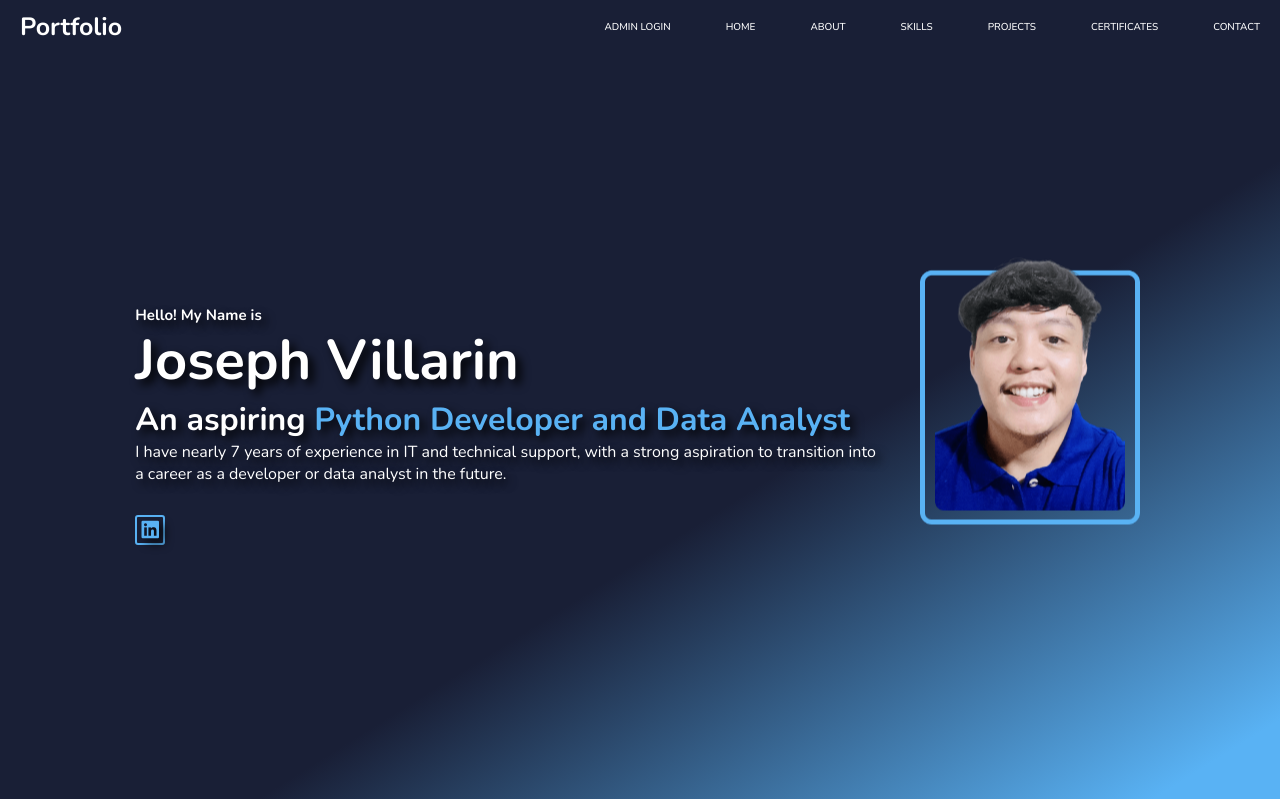
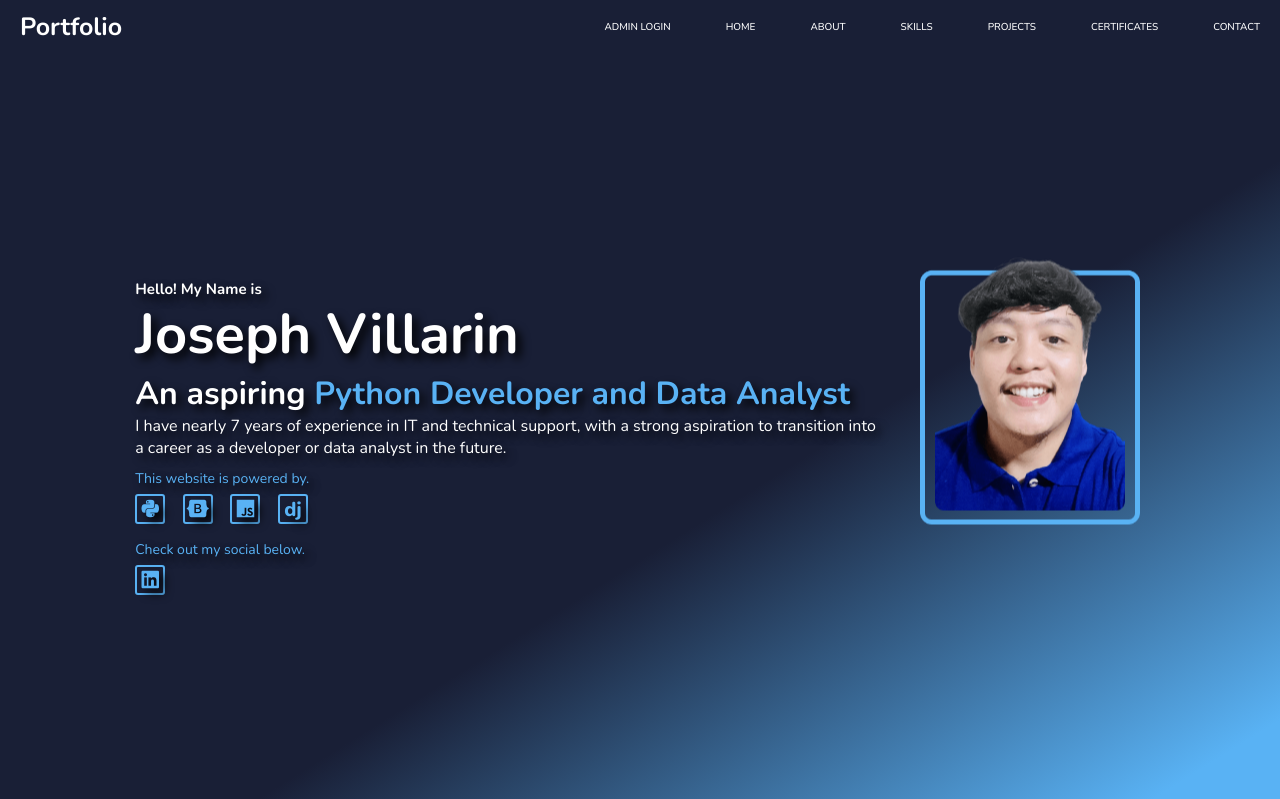
Before and after one commit to joseph0327/portfolio-in-render, a Django app: page / in a window 1280 px wide. Shown: the top 799 px of the page. Run offline with Django 5.2, Linux system fonts and the light colour scheme; data comes from the database, SQL or seed files in the repository; some libraries are stand-ins or nearby versions.

Commit message:
added icons in homepage

```diff
--- a/portfolio/static/css/styles.css
+++ b/portfolio/static/css/styles.css
@@ -189,7 +189,14 @@ header .navbar a.active {
         align-items: center;
 
     }
-
+    .home .icontitle{
+        font-size: 1.4rem;
+        padding-top: 0rem 0;
+        margin-top: 0rem;
+    }
+    .home p{
+        margin-top: 0rem;
+    }
 }
 
 
@@ -237,6 +244,46 @@ span{
     border-radius: 20px;
     padding-bottom: 100px;
 
+}
+.tools i{
+    display: inline-flex;
+    justify-content: center;
+    align-items: center;
+    width: 3rem;
+    height: 3rem;
+    background: transparent;
+    border: .2rem solid var(--main-color);
+    border-radius: 10%;
+    font-size: 2rem;
+    color: var(--main-color);
+    margin: .6rem 0;
+    margin-right: 1.5rem;
+    transition: .5s ease;
+
+}
+.tools .django{
+    display: inline-flex;
+    justify-content: center;
+    align-items: center;
+    width: 3rem;
+    height: 3rem;
+    background: transparent;
+    border: .2rem solid var(--main-color);
+    border-radius: 10%;
+    font-size: 2rem;
+    color: var(--main-color);
+    margin: .6rem 0;
+    margin-right: 1.5rem;
+    transition: .5s ease;
+    padding: 1px;
+    font-weight: 800;
+}
+.home .icontitle{
+    font-size: 1.4rem;
+    padding-top: 1rem;
+}
+.home p{
+    margin-top: auto;
 }
 
 @keyframes floatImage {
@@ -405,7 +452,7 @@ span{
     border-radius: 10%;
     font-size: 2rem;
     color: var(--main-color);
-    margin: 3rem 0;
+    margin: .6rem 0;
     margin-right: 1.5rem;
     transition: .5s ease;
 }
--- a/templates/home.html
+++ b/templates/home.html
@@ -12,7 +12,24 @@
             <p>I have nearly 7 years of experience in IT and technical support,
                 with a strong aspiration to transition into a career as a developer
                 or data analyst in the future.
-                </p>
+            </p>
+
+            <p>
+             <div class="icontitle">
+                <span >This website is powered by.</span>
+            </div>
+             <div class="tools">
+                <i class="fa-brands fa-python"></i>
+                <i class="fa-brands fa-bootstrap"></i>
+                <i class="fa-brands fa-js"></i>
+                <p class="django">dj</p>
+
+
+            </div>
+            </p>
+            <div class="icontitle">
+                <span >Check out my social below.</span>
+            </div>
             <div class="social-media">
                 <a href="https://www.linkedin.com/in/joseph-villarin-aa8109187/" class="here"><i class="fa-brands fa-linkedin"></i></a>
             </div>
```
Also changed, not shown: portfolio/static/images/django.201x256.png (added), portfolio/static/images/django.png (added), 3 other files.
